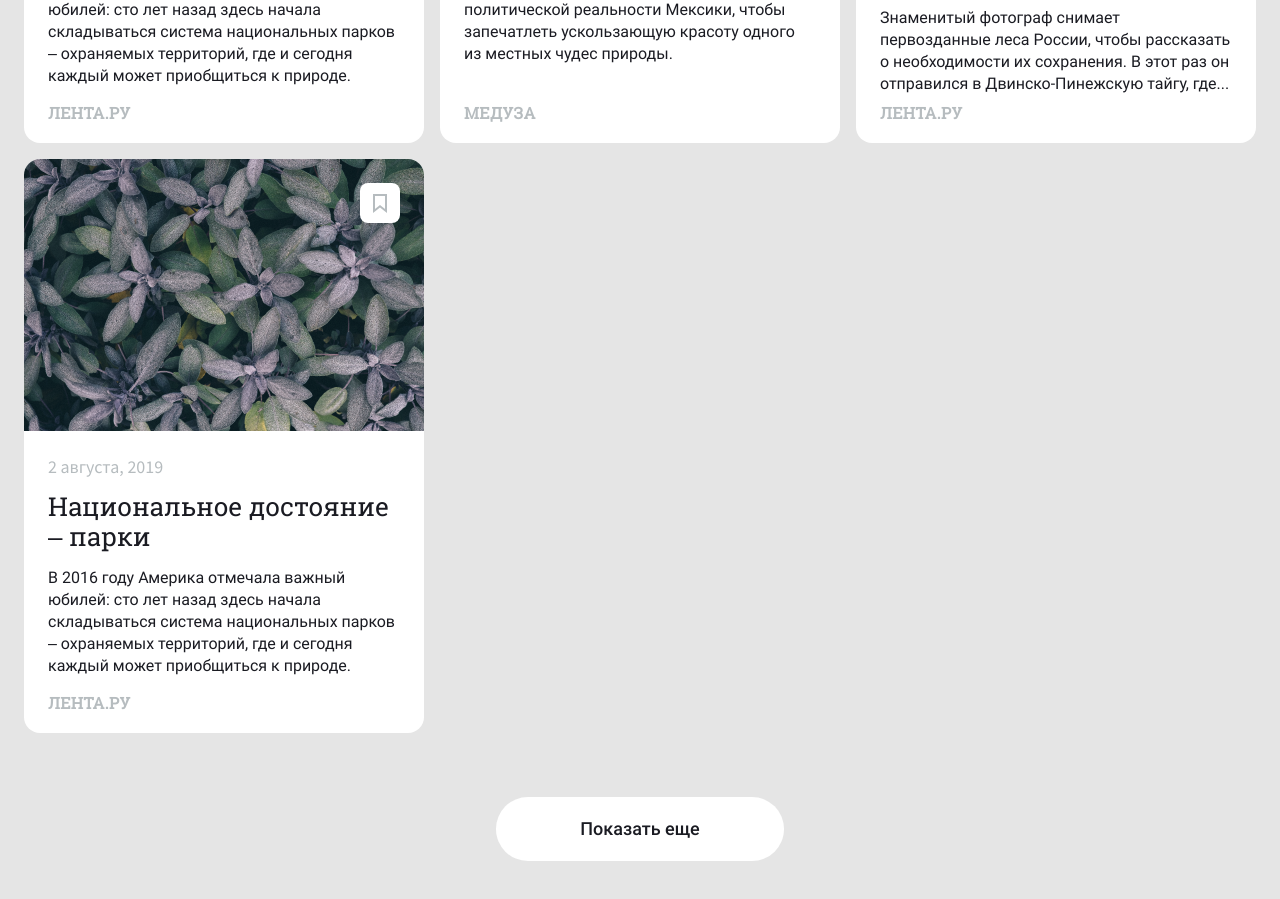
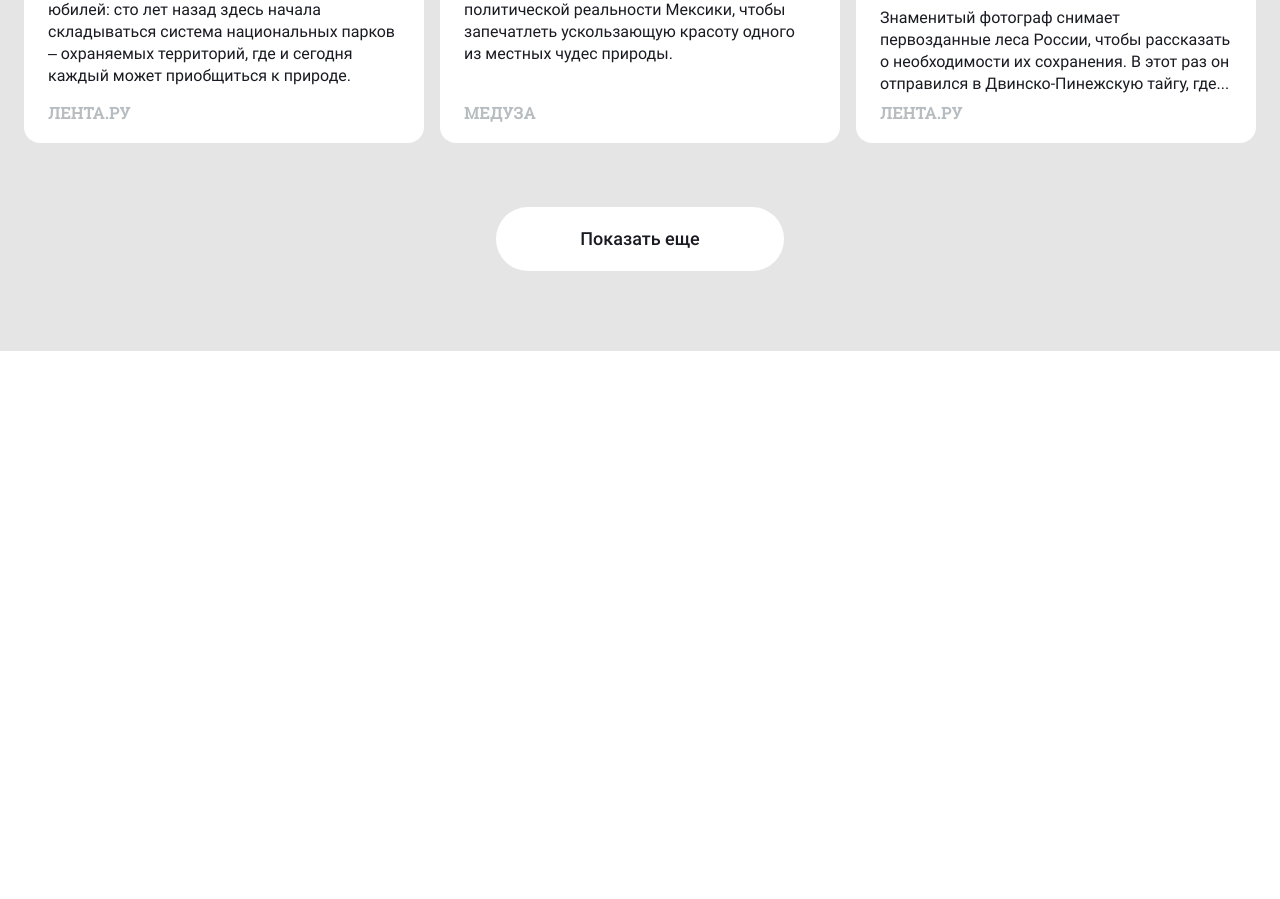
Before and after one commit to Vladimir-art/news-explorer-frontend, a React (Create React App) app: page / in a window 1280 px wide. Shown: the part 1196-2095 px from the top of the page. After the commit the page ends 1547 px from the top, so only its background shows below. Built offline with nearby package versions, Linux system fonts and the light colour scheme.

Commit message:
Create About & add it to Main

```diff
--- /dev/null
+++ b/src/components/About/About.js
@@ -0,0 +1,10 @@
+import React from 'react';
+
+function About() {
+  return (
+    <section className="about">
+    </section>
+  );
+}
+
+export default About;
--- a/src/components/Main/Main.js
+++ b/src/components/Main/Main.js
@@ -3,6 +3,7 @@ import SearchForm from '../SearchForm/SearchForm';
 import Preloader from '../Preloader/Preloader';
 import PageNotFound from '../PageNotFound/PageNotFound';
 import SearchingResults from '../SearchingResults/SearchingResults';
+import About from '../About/About';
 
 function Main() {
   return (
@@ -11,6 +12,7 @@ function Main() {
       <Preloader />
       <PageNotFound />
       <SearchingResults />
+      <About />
     </main>
   );
 }
--- a/src/components/SearchingResults/SearchingResults.js
+++ b/src/components/SearchingResults/SearchingResults.js
@@ -31,13 +31,6 @@ function SearchingResults() {
           чтобы рассказать о необходимости их сохранения. В этот раз он отправился в Двинско-Пинежскую тайгу, где..."
           source="Лента.ру"
         />
-        <NewsCard
-          scr={flower}
-          title="Национальное достояние – парки"
-          text="В 2016 году Америка отмечала важный юбилей: сто лет назад здесь начала складываться система национальных парков –
-          охраняемых территорий, где и сегодня каждый может приобщиться к природе."
-          source="Лента.ру"
-        />
       </div>
       <button className="searching-results__button" type="button">Показать еще</button>
     </section>
--- a/src/index.css
+++ b/src/index.css
@@ -9,3 +9,4 @@
 @import url(./components/PageNotFound/PageNotFound.css);
 @import url(./components//SearchingResults/SearchingResults.css);
 @import url(./components/NewsCard/NewsCard.css);
+@import url(./components/About/About.css);
```
Also changed, not shown: src/components/About/About.css (added).
